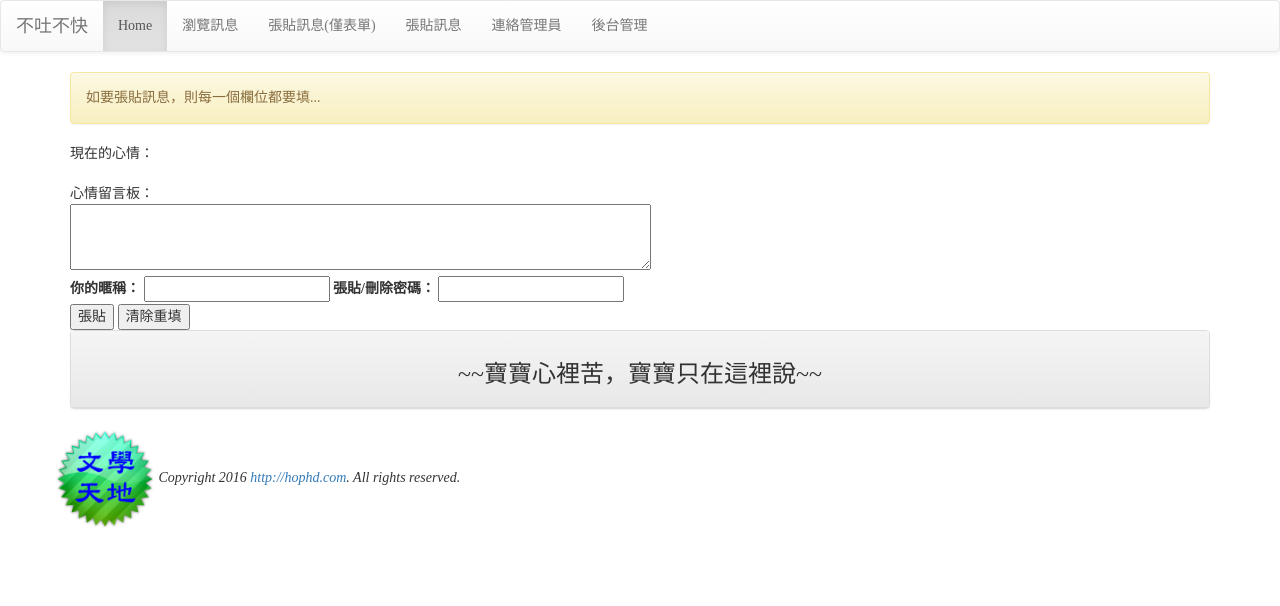
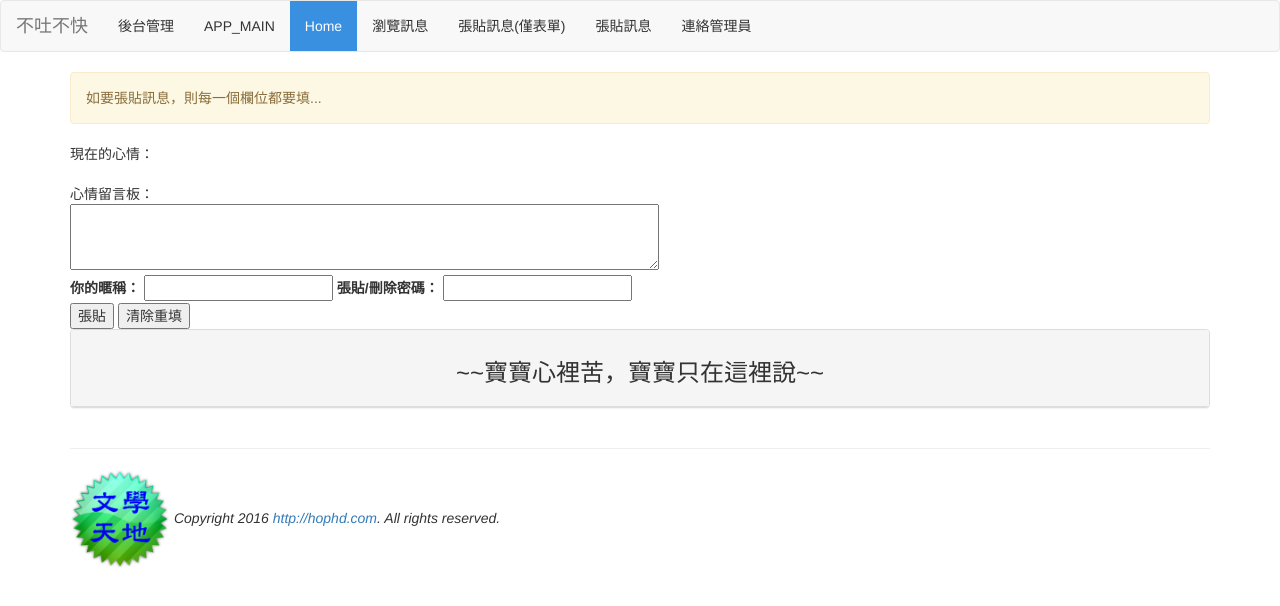
Before and after one commit to as-wanger/Django_web, a Django app: page /app_three/ in a window 1280 px wide. Shown: the top 606 px of the page. Run offline with Django 4.2, Linux system fonts and the light colour scheme; data that the repository does not hold is empty; some libraries are stand-ins or nearby versions.

Commit message:
get current path 4/6

```diff
--- a/Django_web/urls.py
+++ b/Django_web/urls.py
@@ -32,7 +32,7 @@ urlpatterns = [
 urlpatterns += [
     path('app_one/', v1.homepage),
     re_path('app_one/post/(\w+)', v1.showpost),
-    path('/app_one/mdeditor/', include('mdeditor.urls'))
+    path('mdeditor/', include('mdeditor.urls'))
 ]
 
 # app_two
@@ -44,6 +44,11 @@ urlpatterns += [
 # app_three
 urlpatterns += [
     path('app_three/', v3.index),
+    path('app_three/list/', v3.listing),
+    path('app_three/post/', v3.posting),
+    path('app_three/post2db/', v3.post2db),
+    path('app_three/contact/', v3.contact),
+    path('captcha/', include('captcha.urls')),
 ]
 
 
--- a/app_three/admin.py
+++ b/app_three/admin.py
@@ -8,5 +8,6 @@ class PostAdmin(admin.ModelAdmin):
     list_display = ('nickname', 'message', 'enabled', 'pub_time')
     ordering = ('-pub_time',)
 
+
 admin.site.register(models.Mood)
 admin.site.register(models.Post, PostAdmin)
--- a/app_three/forms.py
+++ b/app_three/forms.py
@@ -1,4 +1,4 @@
-#_*_ encoding: utf-8 *_*
+# _*_ encoding: utf-8 *_*
 from captcha.fields import CaptchaField
 from django import forms
 
@@ -20,8 +20,10 @@ class ContactForm(forms.Form):
     user_email = forms.EmailField(label='電子郵件')
     user_message = forms.CharField(label='您的意見', widget=forms.Textarea)
 
+
 class PostForm(forms.ModelForm):
     captcha = CaptchaField()
+
     class Meta:
         model = models.Post
         fields = ['mood', 'nickname', 'message', 'del_pass']
--- a/app_three/models.py
+++ b/app_three/models.py
@@ -5,13 +5,13 @@ from django.db import models
 class Mood(models.Model):
     status = models.CharField(max_length=10, null=False)
 
-    def __unicode__(self):
+    def __str__(self):
         return self.status
 
 
 class Post(models.Model):
     mood = models.ForeignKey('Mood', on_delete=models.CASCADE)
-    nickname = models.CharField(max_length=10, default="不願意透露身分的人")
+    nickname = models.CharField(max_length=20, default="不願意透露身分的人")
     message = models.TextField(null=False)
     del_pass = models.CharField(max_length=10)
     pub_time = models.DateTimeField(auto_now=True)
--- a/app_three/views.py
+++ b/app_three/views.py
@@ -1,9 +1,11 @@
 # _*_ encoding:utf-8 _*_
 from django.core.mail import EmailMessage
+from django.http import HttpResponse, HttpResponseRedirect
 from django.template import RequestContext
 from django.template.loader import get_template
-from django.http import HttpResponse, HttpResponseRedirect
+
 from app_three import models, forms
+
 
 # Create your views here.
 def index(request, pid=None, del_pass=None):
@@ -31,7 +33,7 @@ def index(request, pid=None, del_pass=None):
                 message = "資料刪除成功"
             else:
                 message = "密碼錯誤"
-    elif user_id != None:
+    elif user_id is not None:
         mood = models.Mood.objects.get(status=user_mood)
         post = models.Post.objects.create(mood=mood, nickname=user_id, del_pass=user_pass, message=user_post)
         post.save()
@@ -43,11 +45,22 @@ def index(request, pid=None, del_pass=None):
 
 
 def listing(request):
-    template = get_template('listing.html')
+    template = get_template('app_three/listing.html')
     posts = models.Post.objects.filter(enabled=True).order_by('-pub_time')[:150]
     moods = models.Mood.objects.all()
 
     html = template.render(locals())
+
+    return HttpResponse(html)
+
+
+def posting(request):
+    template = get_template('app_three/posting.html')
+    moods = models.Mood.objects.all()
+    message = '如要張貼訊息，則每一個欄位都要填...'
+    request_context = RequestContext(request, {})  # "render" only accept dict
+    request_context.push(locals())                 # Not RequestContext
+    html = template.render(context=locals(), request=request)
 
     return HttpResponse(html)
 
@@ -58,28 +71,17 @@ def post2db(request):
         if post_form.is_valid():
             message = "您的訊息已儲存，要等管理者啟用後才看得到喔。"
             post_form.save()
-            return HttpResponseRedirect('/list/')
+            return HttpResponseRedirect('/app_three/list/')
         else:
             message = '如要張貼訊息，則每一個欄位都要填...'
     else:
         post_form = forms.PostForm()
         message = '如要張貼訊息，則每一個欄位都要填...'
 
-    template = get_template('post2db.html')
-    request_context = RequestContext(request)
+    template = get_template('app_three/post2db.html')
+    request_context = RequestContext(request, {})
     request_context.push(locals())
-    html = template.render(request_context)
-
-    return HttpResponse(html)
-
-
-def posting(request):
-    template = get_template('posting.html')
-    moods = models.Mood.objects.all()
-    message = '如要張貼訊息，則每一個欄位都要填...'
-    request_context = RequestContext(request)
-    request_context.push(locals())
-    html = template.render(request_context)
+    html = template.render(context=locals(), request=request)
 
     return HttpResponse(html)
 
@@ -96,11 +98,11 @@ def contact(request):
             user_message = form.cleaned_data['user_message']
 
             mail_body = u'''
-網友姓名：{}
-居住城市：{}
-是否在學：{}
-反應意見：如下
-{}'''.format(user_name, user_city, user_school, user_message)
+                網友姓名：{}
+                居住城市：{}
+                是否在學：{}
+                反應意見：如下
+            {}'''.format(user_name, user_city, user_school, user_message)
 
             email = EmailMessage('來自【不吐不快】網站的網友意見',
                                  mail_body,
@@ -112,7 +114,7 @@ def contact(request):
     else:
         form = forms.ContactForm()
 
-    template = get_template('contact.html')
+    template = get_template('app_three/contact.html')
     request_context = RequestContext(request)
     request_context.push(locals())
     html = template.render(request_context)
--- /dev/null
+++ b/static/css/appthree.css
@@ -0,0 +1,15 @@
+#topheader .navbar-nav li > a {
+    text-transform: capitalize;
+    color: #333;
+    -webkit-transition: background-color .2s, color .2s;
+    transition: background-color .2s, color .2s;
+}
+#topheader .navbar-nav li > a:hover,
+#topheader .navbar-nav li > a:focus {
+    background-color: #005596;
+    color: #fff;
+}
+#topheader .navbar-nav li.active > a {
+    background-color: #3990E0;
+    color: white;
+}
--- a/templates/app_three/base.html
+++ b/templates/app_three/base.html
@@ -3,19 +3,18 @@
 <head>
     <meta charset='utf-8'>
     <title>{% block title %}{% endblock %}</title>
-<!-- Latest compiled and minified CSS -->
-<link rel="stylesheet" href="https://maxcdn.bootstrapcdn.com/bootstrap/3.3.6/css/bootstrap.min.css" integrity="sha384-1q8mTJOASx8j1Au+a5WDVnPi2lkFfwwEAa8hDDdjZlpLegxhjVME1fgjWPGmkzs7" crossorigin="anonymous">
+    <!-- Latest compiled and minified CSS (use the newer one) -->
+    {#<link rel="stylesheet" href="https://maxcdn.bootstrapcdn.com/bootstrap/3.3.6/css/bootstrap.min.css" integrity="sha384-1q8mTJOASx8j1Au+a5WDVnPi2lkFfwwEAa8hDDdjZlpLegxhjVME1fgjWPGmkzs7" crossorigin="anonymous">#}
+    <link rel='stylesheet' href='https://cdnjs.cloudflare.com/ajax/libs/twitter-bootstrap/3.3.7/css/bootstrap.min.css'>
 
-<!-- Optional theme -->
-<link rel="stylesheet" href="https://maxcdn.bootstrapcdn.com/bootstrap/3.3.6/css/bootstrap-theme.min.css" integrity="sha384-fLW2N01lMqjakBkx3l/M9EahuwpSfeNvV63J5ezn3uZzapT0u7EYsXMjQV+0En5r" crossorigin="anonymous">
+    <!-- Optional theme (choose not to use it) -->
+    {#<link rel="stylesheet" href="https://maxcdn.bootstrapcdn.com/bootstrap/3.3.6/css/bootstrap-theme.min.css" integrity="sha384-fLW2N01lMqjakBkx3l/M9EahuwpSfeNvV63J5ezn3uZzapT0u7EYsXMjQV+0En5r" crossorigin="anonymous">#}
 
-<!-- Latest compiled and minified JavaScript -->
-<script src="https://maxcdn.bootstrapcdn.com/bootstrap/3.3.6/js/bootstrap.min.js" integrity="sha384-0mSbJDEHialfmuBBQP6A4Qrprq5OVfW37PRR3j5ELqxss1yVqOtnepnHVP9aJ7xS" crossorigin="anonymous"></script>
-<style>
-h1, h2, h3, h4, h5, p, div {
-    font-family: 微軟正黑體;
-}
-</style>
+    <!-- Latest compiled and minified JavaScript -->
+    <script src="https://maxcdn.bootstrapcdn.com/bootstrap/3.3.6/js/bootstrap.min.js" integrity="sha384-0mSbJDEHialfmuBBQP6A4Qrprq5OVfW37PRR3j5ELqxss1yVqOtnepnHVP9aJ7xS" crossorigin="anonymous"></script>
+
+    <!-- Add ajax to show different color-->
+    <script src='https://cdnjs.cloudflare.com/ajax/libs/jquery/3.1.0/jquery.min.js'></script>
 </head>
 <body>
 {% include "app_three/header.html" %}
--- a/templates/app_three/header.html
+++ b/templates/app_three/header.html
@@ -1,3 +1,9 @@
+<head>
+    {% load static %}
+    <link rel="stylesheet" href="{% static "css/appthree.css" %}">
+</head>
+<body>
+    <div id="topheader">
         <nav class='navbar navbar-default'>
             <div class='container-fluid'>
                 <div class='navbar-header'>
@@ -5,13 +11,31 @@
                         不吐不快
                     </div>
                 </div>
-        <ul class='nav navbar-nav'>
-            <li class='active'><a href='/'>Home</a></li>
-            <li><a href='/list'>瀏覽訊息</a></li>
-            <li><a href='/post'>張貼訊息(僅表單)</a></li>
-            <li><a href='/post2db'>張貼訊息</a></li>
-            <li><a href='/contact'>連絡管理員</a></li>
-            <li><a href='/admin'>後台管理</a></li>
+                <ul class="nav navbar-nav">
+                    <li><a href='/admin/'>後台管理</a></li>
+                    <li><a href='/'>APP_MAIN</a></li>
+                    <li><a href='/app_three/'>Home</a></li>
+                    <li><a href='/app_three/list/'>瀏覽訊息</a></li>
+                    <li><a href='/app_three/post/'>張貼訊息(僅表單)</a></li>
+                    <li><a href='/app_three/post2db/'>張貼訊息</a></li>
+                    <li><a href='/app_three/contact/'>連絡管理員</a></li>
                 </ul>
             </div>
         </nav>
+    </div>
+    <script>
+        /* When redirected, get current url path */
+        $("#topheader li a").each(function (index, ele) {
+            if (window.location.origin + ele.getAttribute("href") === window.location.href) {
+                $(ele).parent().addClass("active");
+            }
+        });
+        /* Show click changes */
+        $("#topheader li").click(function(){
+            $("#topheader li").each(function (index, ele) {
+                $(ele).removeClass("active");
+            });
+            $(this).addClass("active");
+        });
+    </script>
+</body>
--- a/templates/app_three/index.html
+++ b/templates/app_three/index.html
@@ -5,18 +5,18 @@
 {% if message %}
     <div class='alert alert-warning'>{{ message }}</div>
 {% endif %}
-<form name='my form' action='/' method='GET'>
-    現在的心情：<br/>
+<form name='my form' action='.' method='GET'>
+    現在的心情：<br>
     {% for m in moods %}
     <input type='radio' name='mood' value='{{ m.status }}'>{{ m.status }}
     {% endfor %}
-    <br/>
-    心情留言板：<br/>
-    <textarea name='user_post' rows=3 cols=70></textarea><br/>
+    <br>
+    心情留言板：<br>
+    <textarea name='user_post' rows=3 cols=70></textarea><br>
     <label for='user_id'>你的暱稱：</label>
     <input id='user_id' type='text' name='user_id'>
     <label for='user_pass'>張貼/刪除密碼：</label>
-    <input id='user_pass' type='password' name='user_pass'><br/>
+    <input id='user_pass' type='password' name='user_pass'><br>
     <input type='submit' value='張貼'>
     <input type='reset' value='清除重填'>
 </form>
@@ -31,9 +31,8 @@
 <script>
 function go_delete(id){
     var user_pass = document.getElementById('user_pass').value;
-    if (user_pass != "") {
-        var usr = '/' + id + '/' + user_pass;
-        window.location = usr;
+    if (user_pass !== "") {
+        window.location = '/' + id + '/' + user_pass;
     }
 }
 </script>
@@ -52,4 +51,5 @@ function go_delete(id){
     {% cycle "" "" "</div>"%}
 {% endfor %}
 </div>
+</div>
 {% endblock %}
--- a/templates/app_three/listing.html
+++ b/templates/app_three/listing.html
@@ -32,4 +32,5 @@
     {% cycle "" "</div>"%}
 {% endfor %}
 </div>
+</div>
 {% endblock %}
--- a/templates/app_two/base.html
+++ b/templates/app_two/base.html
@@ -15,6 +15,8 @@
 h1, h2, h3, h4, h5, p, div {
     font-family: 微軟正黑體;
 }
+
+
 </style>
 </head>
 <body>
```
Also changed, not shown: templates/app_three/posting.html (+5 -5 lines), templates/app_two/detail.html (line endings or trailing spaces), 1 other file. Lines whose indentation alone changed are shown as unchanged.
